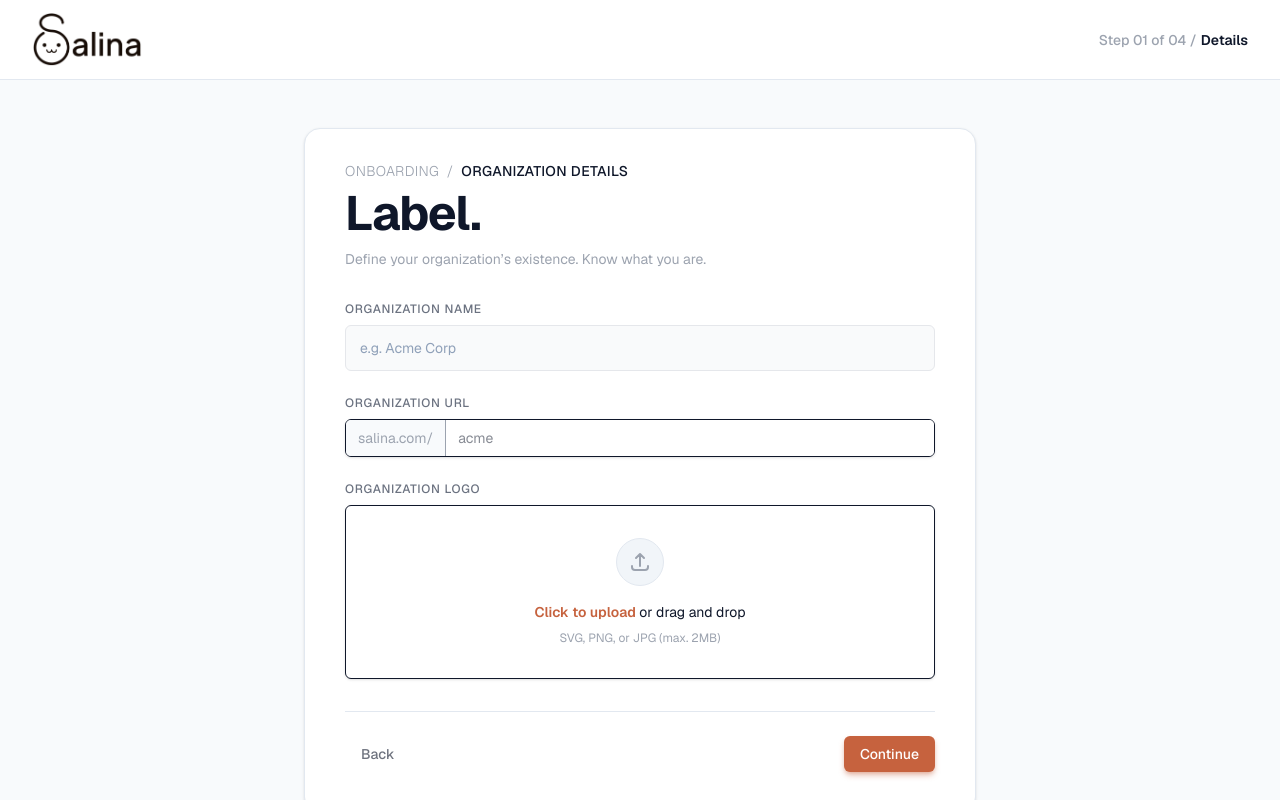
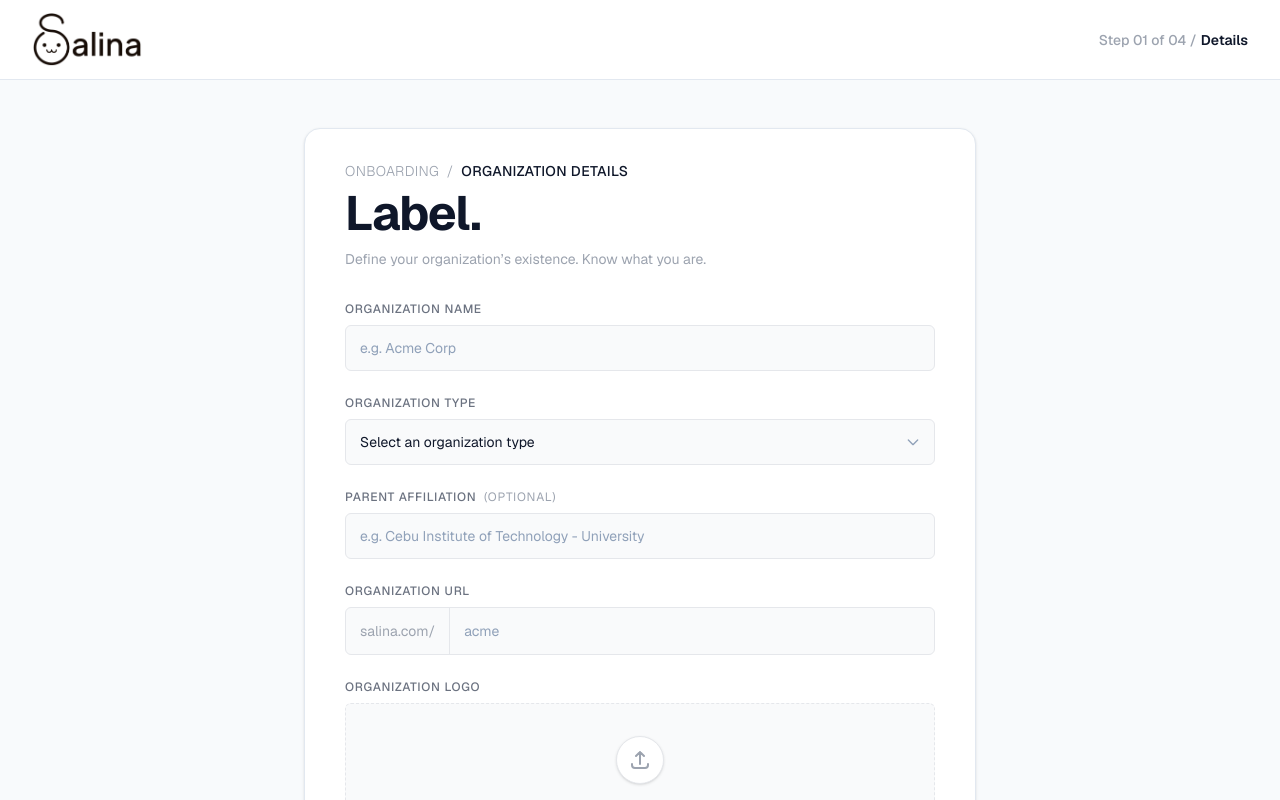
Before and after one commit to kemdav/Salina, a Next.js app: page /onboarding in a window 1280 px wide. Shown: the top 800 px of the page. Built offline with nearby package versions, Linux system fonts and the light colour scheme.

Commit message:
update: updated setup form

```diff
--- a/package.json
+++ b/package.json
@@ -19,7 +19,7 @@
   "dependencies": {
     "@supabase/ssr": "^0.10.2",
     "@supabase/supabase-js": "^2.101.1",
-    "next": "^16.2.3",
+    "next": "^16.2.4",
     "react": "19.2.4",
     "react-dom": "19.2.4",
     "zod": "^4.3.6"
--- /dev/null
+++ b/src/components/atoms/drop-down.tsx
@@ -0,0 +1,38 @@
+import * as React from "react";
+import { cn } from "@/lib/utils";
+
+export interface SelectProps
+    extends React.SelectHTMLAttributes<HTMLSelectElement> {
+    error?: boolean;
+}
+
+const Select = React.forwardRef<HTMLSelectElement, SelectProps>(
+    ({ className, error, children, ...props }, ref) => {
+        return (
+            <div className="relative w-full">
+                <select
+                    ref={ref}
+                    aria-invalid={error || props["aria-invalid"]}
+                    className={cn(
+                        "flex h-[46px] w-full appearance-none rounded-[var(--radius)] border-[1.5px] border-[#E5E7EB] bg-[#F9FAFB] px-3.5 pr-10 text-sm text-foreground outline-none transition duration-200 focus:border-primary focus:bg-white focus:ring-4 focus:ring-primary/10 disabled:cursor-not-allowed disabled:opacity-60",
+                        error && "border-destructive focus:border-destructive focus:ring-destructive/10",
+                        className
+                    )}
+                    {...props}
+                >
+                    {children}
+                </select>
+
+                <div className="pointer-events-none absolute inset-y-0 right-0 flex items-center px-3.5 text-slate-400">
+                    <svg className="h-4 w-4" fill="none" stroke="currentColor" viewBox="0 0 24 24" xmlns="http://www.w3.org/2000/svg">
+                        <path strokeLinecap="round" strokeLinejoin="round" strokeWidth={2} d="M19 9l-7 7-7-7" />
+                    </svg>
+                </div>
+            </div>
+        );
+    }
+);
+
+Select.displayName = "Select";
+
+export { Select };
--- a/src/components/organisms/org-setup-form.tsx
+++ b/src/components/organisms/org-setup-form.tsx
@@ -2,6 +2,7 @@
 
 import { Label } from "@/components/atoms/label";
 import { Input } from "@/components/atoms/input";
+import { Select } from "@/components/atoms/drop-down";
 
 export function OrgSpaceSetupForm() {
     return (
@@ -36,20 +37,47 @@ export function OrgSpaceSetupForm() {
                     />
                 </div>
 
+                {/* 2. Organization Type using the new Select Atom! */}
+                <div className="flex flex-col gap-2">
+                    <Label htmlFor="orgType">
+                        Organization Type
+                    </Label>
+                    <Select id="orgType" defaultValue="">
+                        <option value="" disabled>Select an organization type</option>
+                        <option value="student_org">Student Organization</option>
+                        <option value="professional_chapter">Professional Chapter</option>
+                        <option value="academic_dept">Academic Department</option>
+                        <option value="corporate">Corporate Entity</option>
+                        <option value="other">Other</option>
+                    </Select>
+                </div>
+
+                {/* Parent Affiliation */}
+                <div className="flex flex-col gap-2">
+                    <Label htmlFor="parentAffiliation">
+                        Parent Affiliation <span className="text-[var(--muted)] font-normal ml-1">(Optional)</span>
+                    </Label>
+                    <Input
+                        id="parentAffiliation"
+                        type="text"
+                        placeholder="e.g. Cebu Institute of Technology - University"
+                    />
+                </div>
+
                 {/* Workspace URL / Slug */}
                 <div className="flex flex-col gap-2">
                     <Label htmlFor="orgSlug">
                         Organization URL
                     </Label>
-                    <div className="flex rounded-[var(--radius)] overflow-hidden border border-input shadow-sm focus-within:ring-2 focus-within:ring-primary/20 transition-shadow">
-                        <div className="bg-slate-50 border-r border-input px-3 py-2 flex items-center justify-center text-sm text-[var(--muted)] select-none">
+                    <div className="flex rounded-[var(--radius)] overflow-hidden border-[1.5px] border-[#E5E7EB] bg-[#F9FAFB] transition duration-200 focus-within:border-primary focus-within:bg-white focus-within:ring-4 focus-within:ring-primary/10">
+                        <div className="border-r border-[#E5E7EB] px-3.5 flex items-center justify-center text-sm text-[var(--muted)] select-none">
                             salina.com/
                         </div>
                         <input
                             id="orgSlug"
                             type="text"
                             placeholder="acme"
-                            className="flex-1 bg-background px-3 py-2 text-sm outline-none"
+                            className="flex h-[46px] flex-1 bg-transparent px-3.5 text-sm text-foreground outline-none placeholder:text-slate-400"
                         />
                     </div>
                 </div>
@@ -59,9 +87,8 @@ export function OrgSpaceSetupForm() {
                     <Label>
                         Organization Logo
                     </Label>
-                    {/* Replaced floating scale effect with static shadow-based depth for better click affordance */}
-                    <div className="border border-input rounded-[var(--radius)] p-8 flex flex-col items-center justify-center text-center gap-2 bg-background shadow-sm hover:shadow-md transition-shadow cursor-pointer">
-                        <div className="w-12 h-12 bg-slate-100 border border-border rounded-full flex items-center justify-center text-[var(--muted)]">
+                    <div className="border-[1.5px] border-dashed border-[#E5E7EB] rounded-[var(--radius)] p-8 flex flex-col items-center justify-center text-center gap-2 bg-[#F9FAFB] hover:bg-slate-50 transition-colors cursor-pointer">
+                        <div className="w-12 h-12 bg-white border border-[#E5E7EB] shadow-sm rounded-full flex items-center justify-center text-[var(--muted)]">
                             <svg className="w-6 h-6" fill="none" stroke="currentColor" viewBox="0 0 24 24" xmlns="http://www.w3.org/2000/svg">
                                 <path strokeLinecap="round" strokeLinejoin="round" strokeWidth={2} d="M4 16v1a3 3 0 003 3h10a3 3 0 003-3v-1m-4-8l-4-4m0 0L8 8m4-4v12" />
                             </svg>
@@ -73,6 +100,13 @@ export function OrgSpaceSetupForm() {
                     </div>
                 </div>
 
+                {/* Info Reminder Banner */}
+                <div className="mt-2 p-4 rounded-xl bg-slate-50 border border-[#E5E7EB]">
+                    <p className="text-[13px] leading-relaxed text-[var(--muted)] text-pretty">
+                        <span className="font-semibold text-foreground">Note:</span> Your organization name and slug will be visible to all users who interact with your curated content. The slug creates a unique vanity URL for your workspace.
+                    </p>
+                </div>
+
             </form>
         </div>
     );
```
Also changed, not shown: 1 other file (tests, documents, lock files or other folders).
